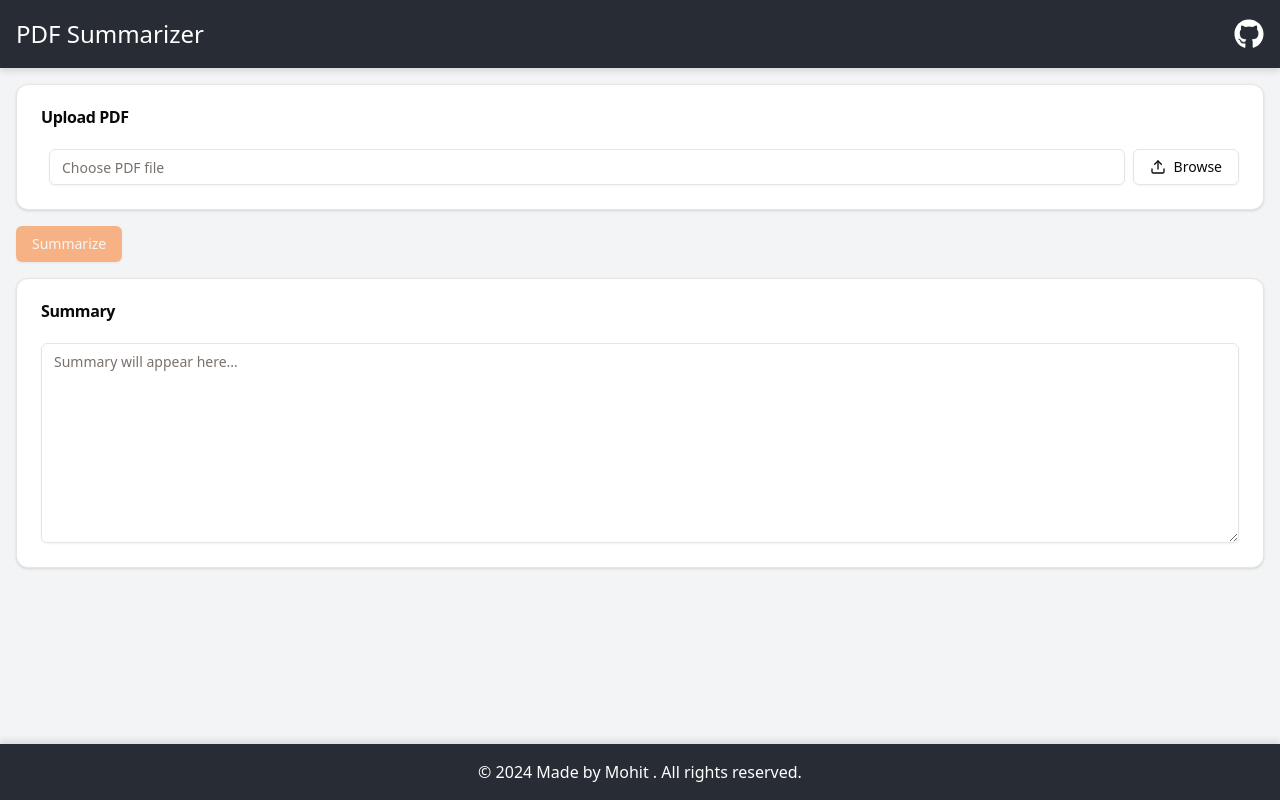
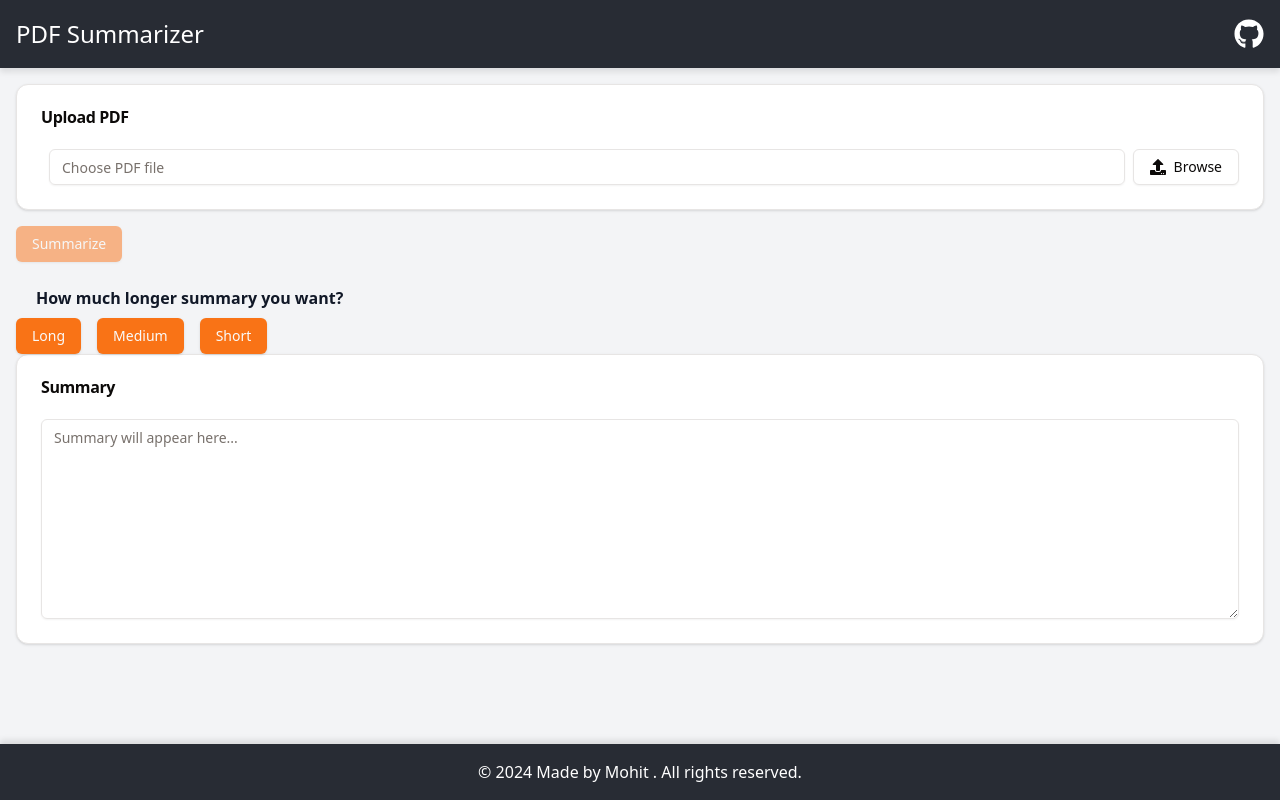
Before and after one commit to MohitGoyal09/TextractAI, a React (Vite) app: page / in a window 1280 px wide. Built offline with nearby package versions, Linux system fonts and the light colour scheme; no server answers.

Commit message:
Refactor App component to use specific icons and add summary length options

```diff
--- a/src/App.jsx
+++ b/src/App.jsx
@@ -1,8 +1,8 @@
 import "./App.css";
-import { useState, useRef } from "react";
+import  { useState, useRef } from "react";
 import { Button } from "./components/ui/button";
 import { Textarea } from "@/components/ui/textarea";
-import { Upload, X } from "lucide-react";
+import { FaUpload, FaTimes } from "react-icons/fa"; // Import specific icons
 import { FaGithub } from "react-icons/fa"; // Import GitHub icon
 import { Card, CardContent, CardHeader, CardTitle } from "@/components/ui/card";
 import { Input } from "@/components/ui/input";
@@ -56,19 +56,6 @@ function App() {
   };
 
   const summarizeText = async () => {
-    if (!API_KEY) {
-      setSummary("API key is not set. Please enter your API key.");
-      return;
-    }
-
-    if (!pdfText) {
-      setSummary("Error: No PDF text to summarize. Please upload a PDF first.");
-      return;
-    }
-
-    setIsLoading(true);
-    console.log("PDF text to summarize:", pdfText);
-
     const genAi = new GoogleGenerativeAI(API_KEY);
     const model = genAi.getGenerativeModel({ model: "gemini-pro" });
 
@@ -149,11 +136,11 @@ function App() {
                   disabled={isLoading}
                   variant="outline"
                 >
-                  <Upload className="mr-2 h-4 w-4" /> Browse
+                  <FaUpload className="mr-2 h-4 w-4" /> Browse
                 </Button>
                 {selectedFile && (
                   <Button onClick={clearFile} variant="destructive" size="icon">
-                    <X className="h-4 w-4" />
+                    <FaTimes className="h-4 w-4" />
                   </Button>
                 )}
               </div>
@@ -166,6 +153,13 @@ function App() {
           >
             {isLoading ? "Processing..." : "Summarize"}
           </Button>
+          <div className="px-5 py-2 font-bold">How much longer summary you want?</div>
+          <div className="flex">
+            <Button className = "mr-4 px-4">Long</Button>
+            <Button className = "px-4">Medium</Button>
+            <Button className = "ml-4 px-4">Short</Button>
+          </div>
+
           <Card>
             <CardHeader>
               <CardTitle>Summary</CardTitle>
```
